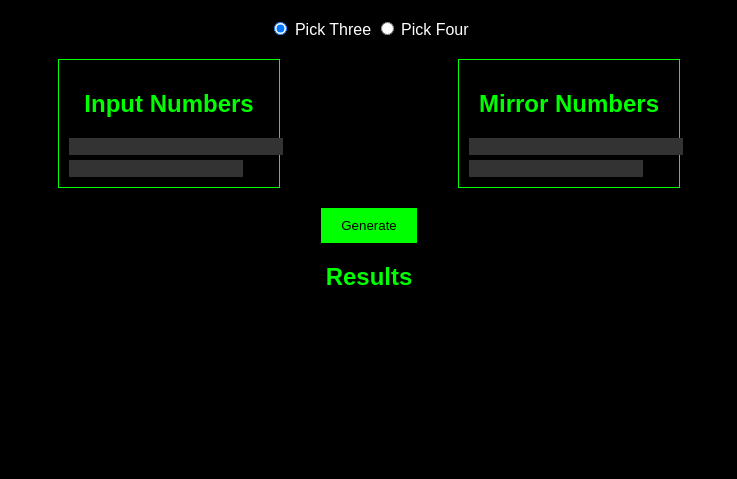
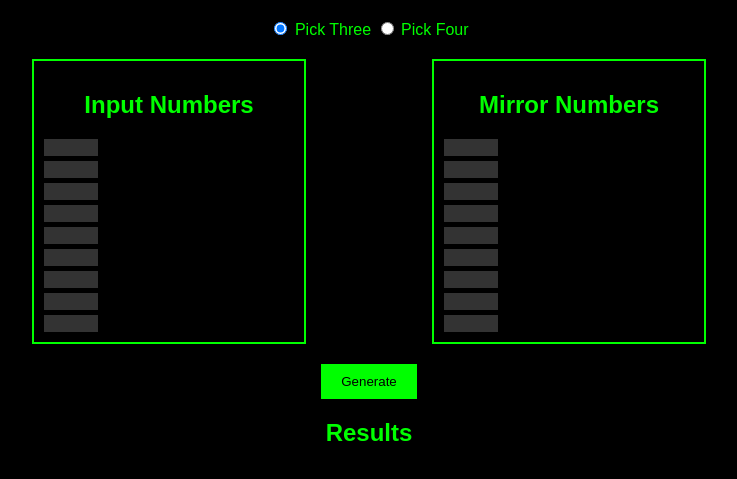
Before and after one commit to jayyfoxx/lotterystrat, a plain HTML site: page index.html in a window 1280 px wide. Shown: the part 89-568 px from the top of the page, without its empty margins (271-1008 px from the left). Drawn offline with Linux system fonts and the light colour scheme.

Commit message:
Update styles.css

```diff
--- a/styles.css
+++ b/styles.css
@@ -12,8 +12,8 @@ body {
     text-align: center;
 }
 
-h1, h2 {
-    color: #00FF00; /* Green color for headings */
+h1, h2, label {
+    color: #00FF00; /* Green color for headings and labels */
 }
 
 .grids {
@@ -23,14 +23,13 @@ h1, h2 {
 }
 
 .grid {
-    border: 1px solid #00FF00;
+    border: 2px solid #00FF00;
     padding: 10px;
-    width: 200px;
+    width: 250px;
 }
 
 .numbers {
     display: grid;
-    grid-template-columns: repeat(5, 35px);
     grid-gap: 5px;
 }
 
@@ -38,7 +37,7 @@ h1, h2 {
     background-color: #333;
     color: #fff;
     border: none;
-    width: 35px;
+    width: 50px;
     text-align: center;
 }
 
```
